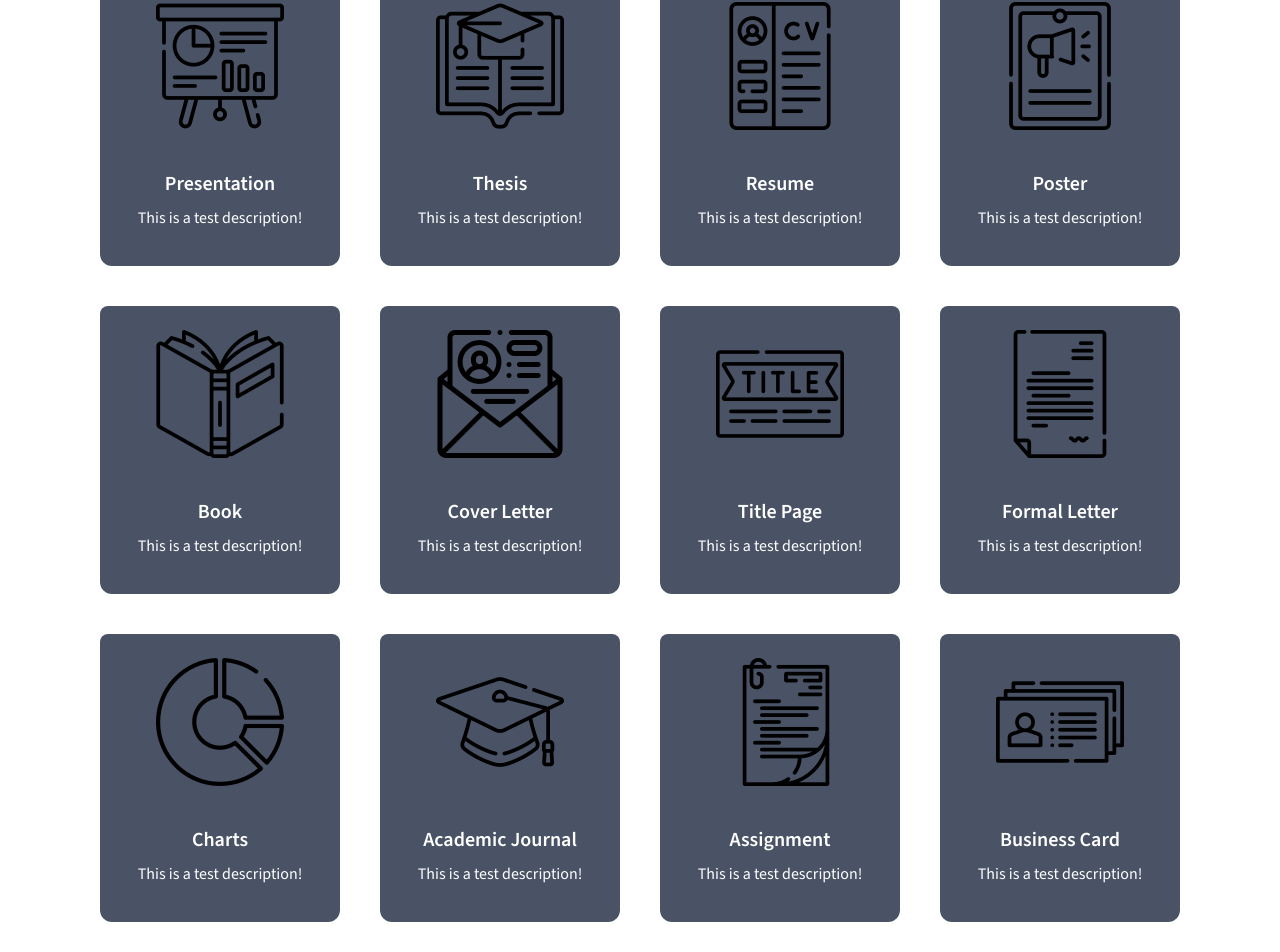
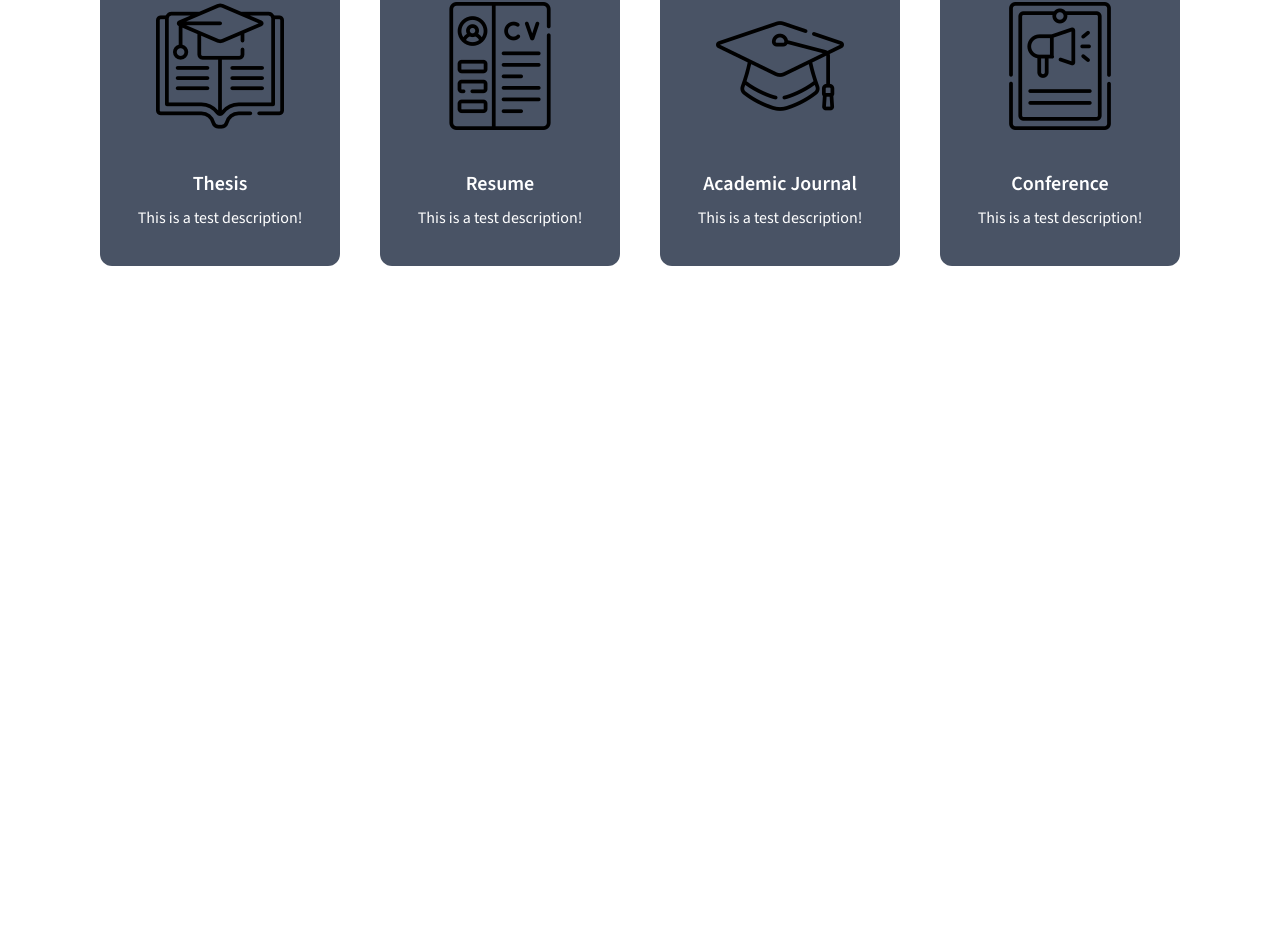
Before and after one commit to Afra-Khalaj/Overleaf-landing, a Next.js app: page /templates in a window 1280 px wide. Shown: the part 286-1238 px from the top of the page. After the commit the page ends 808 px from the top, so only its background shows below. Built offline with nearby package versions, Linux system fonts and the light colour scheme; a web font is replaced by a local one.

Commit message:
each templates initialization

```diff
--- /dev/null
+++ b/app/templates/academic-journal/page.tsx
@@ -0,0 +1,9 @@
+import React from 'react'
+
+const page = () => {
+  return (
+    <div>page</div>
+  )
+}
+
+export default page
--- /dev/null
+++ b/app/templates/conference/page.tsx
@@ -0,0 +1,9 @@
+import React from 'react'
+
+const page = () => {
+  return (
+    <div>page</div>
+  )
+}
+
+export default page
--- a/app/templates/page.tsx
+++ b/app/templates/page.tsx
@@ -12,12 +12,7 @@ const Templates = () => {
           Templates
         </h1>
         <div className="flex flex-row space-x-10 mb-10">
-          <TemplateCard
-            templateName="Presentation"
-            templateImg="/icons/presentation.svg"
-            templateDesc="This is a test description!"
-          />
-          <TemplateCard
+          <TemplateCard //afra
             templateName="Thesis"
             templateImg="/icons/thesis.svg"
             templateDesc="This is a test description!"
@@ -28,57 +23,68 @@ const Templates = () => {
             templateDesc="This is a test description!"
           />
           <TemplateCard
+            templateName="Academic Journal" //afra
+            templateImg="/icons/mortarboard.svg"
+            templateDesc="This is a test description!"
+          />
+          <TemplateCard
+            templateName="Conference"
+            templateImg="/icons/poster.svg"
+            templateDesc="This is a test description!"
+          />
+          {/* <TemplateCard
+            templateName="Presentation"
+            templateImg="/icons/presentation.svg"
+            templateDesc="This is a test description!"
+          /> */}
+          {/* <TemplateCard
             templateName="Poster"
             templateImg="/icons/poster.svg"
             templateDesc="This is a test description!"
-          />
-        </div>
+          /> */}
+          {/* </div>
         <div className="flex flex-row space-x-10 mb-10">
           <TemplateCard
             templateName="Book"
             templateImg="/icons/book.svg"
             templateDesc="This is a test description!"
-          />
-          <TemplateCard
+          /> */}
+          {/* <TemplateCard
             templateName="Cover Letter"
             templateImg="/icons/mail.svg"
             templateDesc="This is a test description!"
-          />
-          <TemplateCard
+          /> */}
+          {/* <TemplateCard
             templateName="Title Page"
             templateImg="/icons/title.svg"
             templateDesc="This is a test description!"
-          />
-          <TemplateCard
+          /> */}
+          {/* <TemplateCard
             templateName="Formal Letter"
             templateImg="/icons/letter.svg"
             templateDesc="This is a test description!"
-          />
-        </div>
+          /> */}
+          {/* </div>
         <div className="flex flex-row space-x-10 mb-10">
           <TemplateCard
             templateName="Charts"
             templateImg="/icons/chart.svg"
             templateDesc="This is a test description!"
-          />
-          <TemplateCard
-            templateName="Academic Journal"
-            templateImg="/icons/mortarboard.svg"
-            templateDesc="This is a test description!"
-          />
-          <TemplateCard
+          /> */}
+
+          {/* <TemplateCard
             templateName="Assignment"
             templateImg="/icons/assignment.svg"
             templateDesc="This is a test description!"
-          />
-          <TemplateCard
+          /> */}
+          {/* <TemplateCard
             templateName="Business Card"
             templateImg="/icons/businessCard.svg"
             templateDesc="This is a test description!"
-          />
+          /> */}
         </div>
       </div>
-      <Footer/>
+      <Footer />
     </>
   );
 };
--- /dev/null
+++ b/app/templates/resume/page.tsx
@@ -0,0 +1,9 @@
+import React from 'react'
+
+const page = () => {
+  return (
+    <div>page</div>
+  )
+}
+
+export default page
--- /dev/null
+++ b/app/templates/thesis/page.tsx
@@ -0,0 +1,9 @@
+import React from 'react'
+
+const page = () => {
+  return (
+    <div>page</div>
+  )
+}
+
+export default page
```
